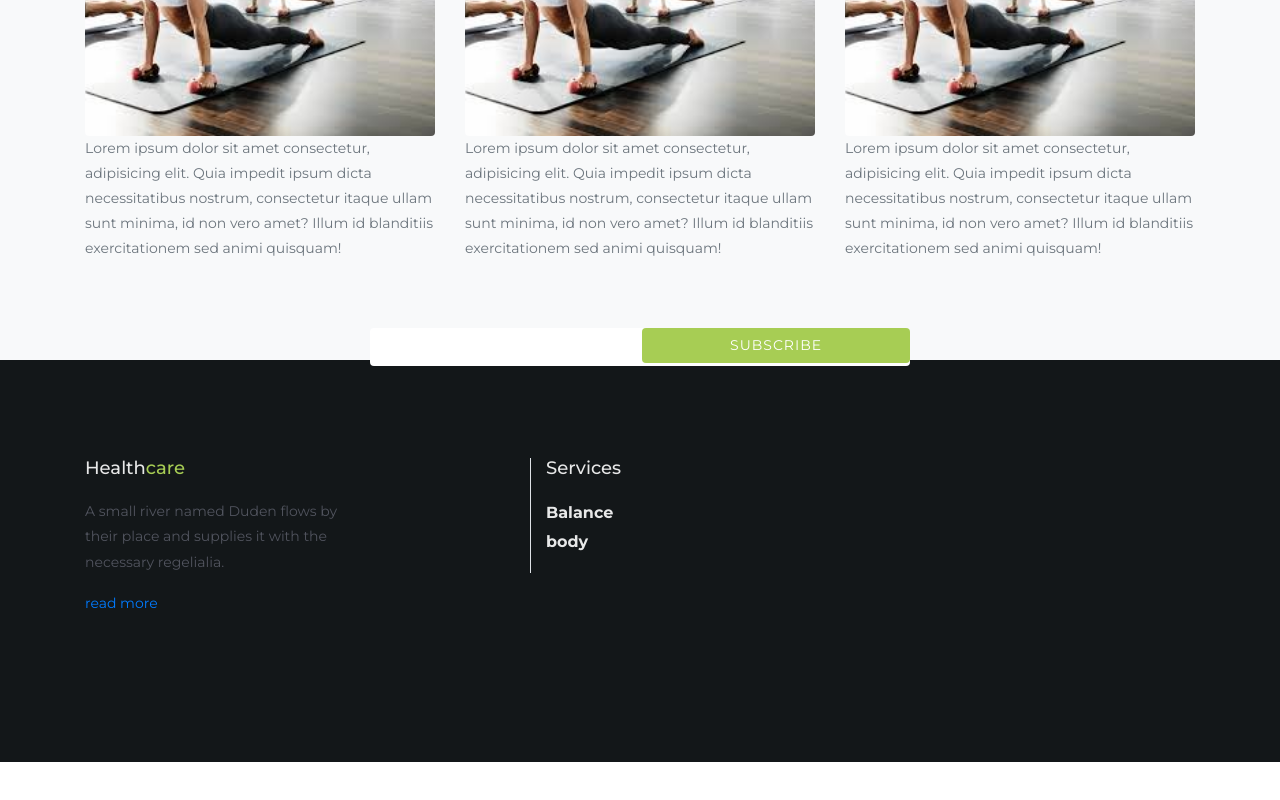
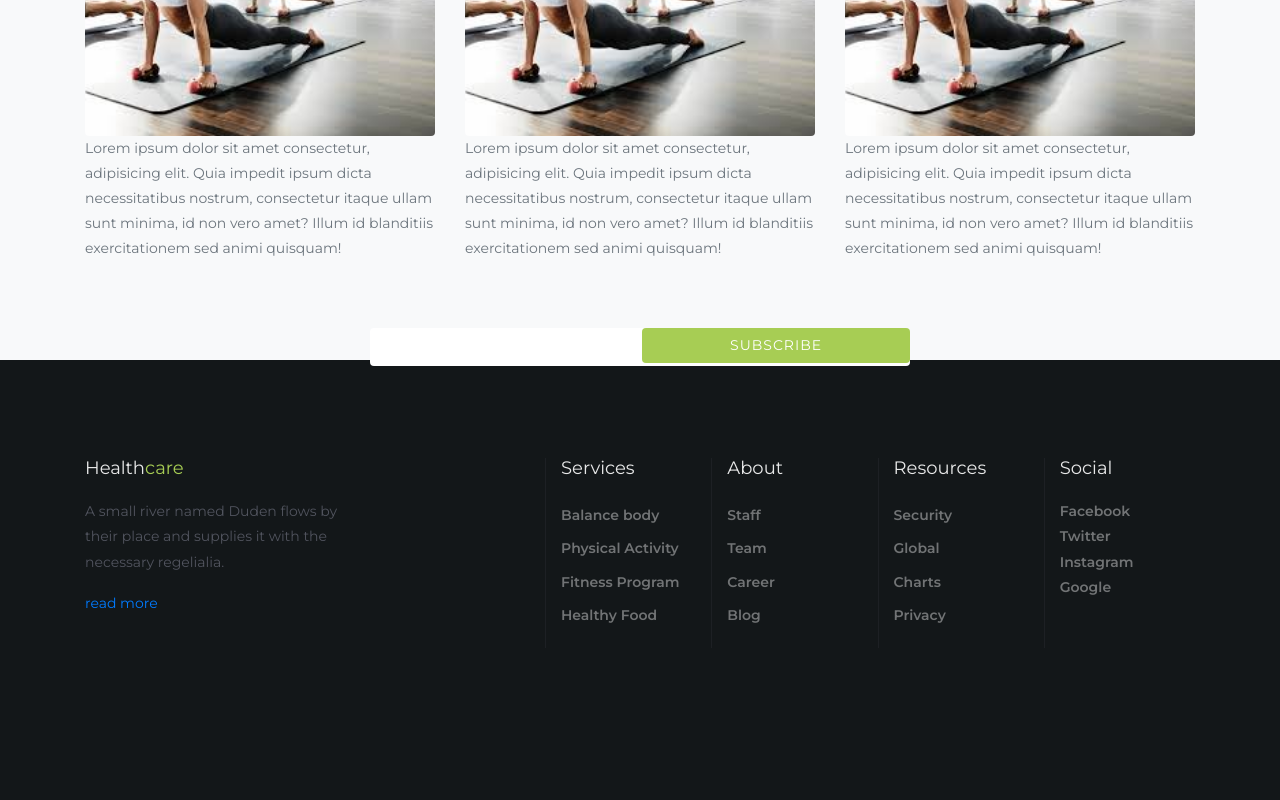
Before and after one commit to Olamilekan10/Affiliate-web, a React (Create React App) app: page / in a window 1280 px wide. Shown: the part 5579-6379 px from the top of the page. Before the commit the page ends 6341 px from the top, so only its background shows below. Built offline with nearby package versions, Linux system fonts and the light colour scheme; the HTML template or start-up script is replaced by a standard one.

Commit message:
created all the listed link part and created the copyright section

```diff
--- a/src/components/Footer/Footer.css
+++ b/src/components/Footer/Footer.css
@@ -47,7 +47,7 @@ footer {
 
 .footer-section .footer-heading {
     font-size: 18px;
-    /* font-weight: 600; */
+    font-weight: 400;
     color: rgba(255, 255, 255, 0.9);
     margin-bottom: 20px;
 }
@@ -61,7 +61,7 @@ footer {
 }
 
 .footer-section .border-left {
-    border: none;
+    border-color: rgba(225, 225, 255, 0.05) !important;
 }
 
 ul {
@@ -74,7 +74,17 @@ ul {
     list-style: none;
 }
 
-.footer-section .list-unstyled a {
-    color: rgba(255, 255, 255, 0.9);
+.footer-section .list-unstyled li a {
+    font-size: 14px;
+    font-weight: 600;
+    color: rgba(255, 255, 255, 0.4);
     text-decoration: none;
 }
+
+.footer-section .list-unstyled li a:hover {
+    color: rgba(255, 255, 255, 1);
+}
+
+.footer-section .copyright {
+
+}
--- a/src/components/Footer/Footer.jsx
+++ b/src/components/Footer/Footer.jsx
@@ -20,6 +20,7 @@ const Footer = () => {
                         </div>
                     </div>
                 </div>
+
                 {/* second row */}
                 <div className="row">
                     <div className="col-md-4 col-lg-5">
@@ -37,34 +38,98 @@ const Footer = () => {
                     </div>
                     <div className="col-md-8 col-lg-7">
                         <div className="row">
-                            <div className="row">
+                                {/* first list display */}
                                 <div className="col-md-3 mb-md-0 mb-4 border-left">
                                     <h2 className="footer-heading">Services</h2>
 
                                     <ul className="list-unstyled">
                                         <li>
-                                            <a href="/" className="py-1 d-b">Balance body</a>
+                                            <a href="/" className="py-1 d-block">Balance body</a>
                                         </li>
-                                        <li></li>
-                                        <li></li>
-                                        <li></li>
+                                        <li>
+                                            <a href="/" className="py-1 d-block">Physical Activity</a>
+                                        </li>
+                                        <li>
+                                            <a href="/" className="py-1 d-block">Fitness Program</a>
+                                        </li>
+                                        <li>
+                                            <a href="/" className="py-1 d-block">Healthy Food</a>
+                                        </li>
                                     </ul>
                                 </div>
-                                {/* <div className="col-md-3 mb-md-0 mb-4 border-left">
-                                    <h2 className="footer-heading"></h2>
+
+                                {/* second list display */}
+                                <div className="col-md-3 mb-md-0 mb-4 border-left">
+                                    <h2 className="footer-heading">About</h2>
+
+                                    <ul className="list-unstyled">
+                                        <li>
+                                            <a href="/" className="py-1 d-block">Staff</a>
+                                        </li>
+                                        <li>
+                                            <a href="/" className="py-1 d-block">Team</a>
+                                        </li>
+                                        <li>
+                                            <a href="/" className="py-1 d-block">Career</a>
+                                        </li>
+                                        <li>
+                                            <a href="/" className="py-1 d-block">Blog</a>
+                                        </li>
+                                    </ul>
                                 </div>
+
+                                {/* third list display */}
                                 <div className="col-md-3 mb-md-0 mb-4 border-left">
-                                    <h2 className="footer-heading"></h2>
+                                    <h2 className="footer-heading">Resources</h2>
+
+                                    <ul className="list-unstyled">
+                                        <li>
+                                            <a href="/" className="py-1 d-block">Security</a>
+                                        </li>
+                                        <li>
+                                            <a href="/" className="py-1 d-block">Global</a>
+                                        </li>
+                                        <li>
+                                            <a href="/" className="py-1 d-block">Charts</a>
+                                        </li>
+                                        <li>
+                                            <a href="/" className="py-1 d-block">Privacy</a>
+                                        </li>
+                                    </ul>
                                 </div>
+
+                                {/* fourth list display */}
                                 <div className="col-md-3 mb-md-0 mb-4 border-left">
-                                    <h2 className="footer-heading"></h2>
-                                </div> */}
-                            </div>
+                                    <h2 className="footer-heading">Social</h2>
+
+                                    <ul className="list-unstyled">
+                                        <li>
+                                            <a href="/" className="py-1 d-b">Facebook</a>
+                                        </li>
+                                        <li>
+                                            <a href="/" className="py-1 d-b">Twitter</a>
+                                        </li>
+                                        <li>
+                                            <a href="/" className="py-1 d-b">Instagram</a>
+                                        </li>
+                                        <li>
+                                            <a href="/" className="py-1 d-b">Google</a>
+                                        </li>
+                                    </ul>
+                                </div>
                         </div>
                     </div>
                 </div>
+
                 {/* third row */}
-                <div className="row mt-5"></div>
+                <div className="row mt-5">
+                    <div className="col-md-6 col-lg-8">
+                        <p className="copyright">
+
+                        </p>
+                    </div>
+                    <div className="col-md-6 col-lg-4"></div>
+                </div>
             </div>
         </footer>
     </>
```
